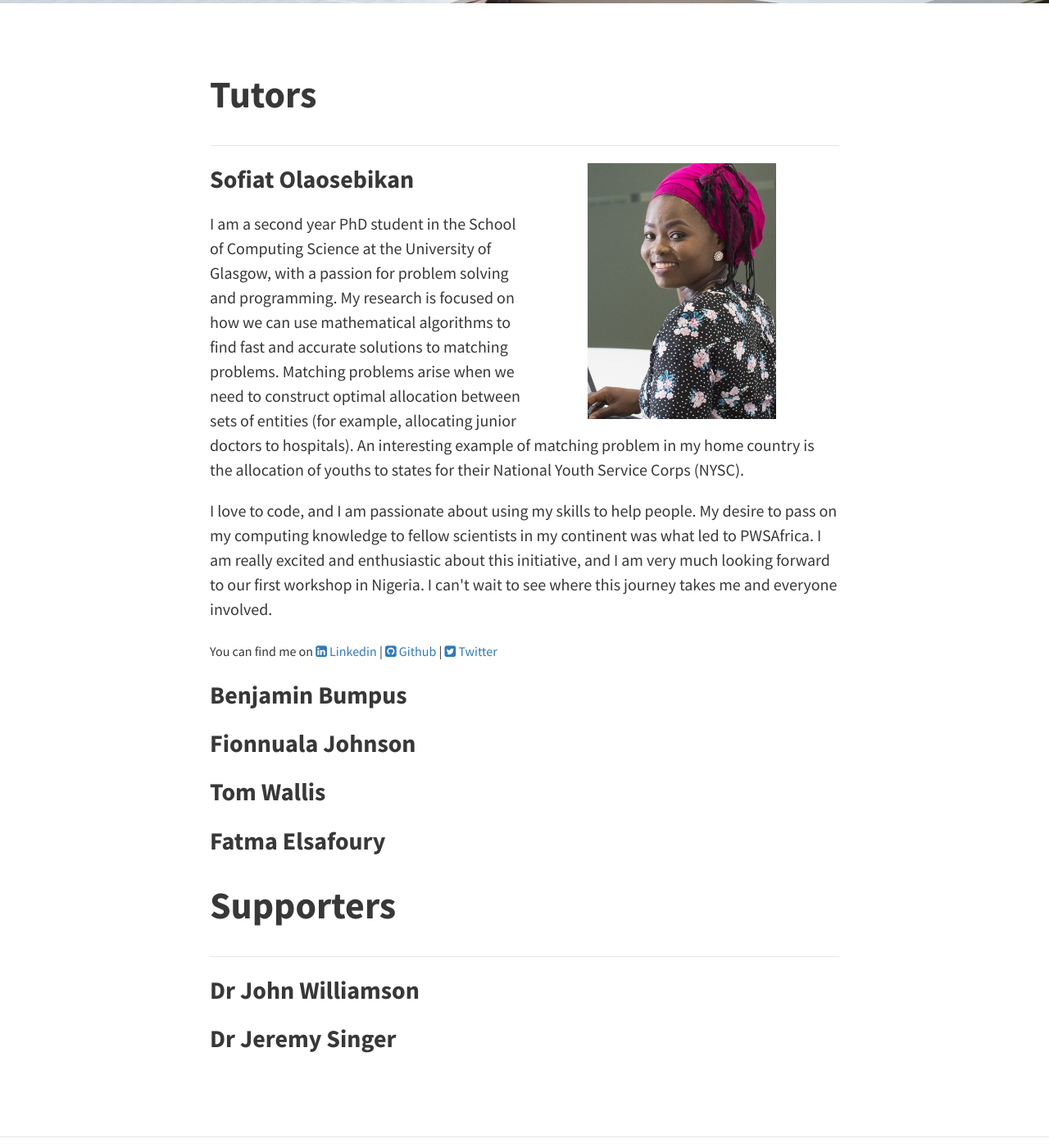
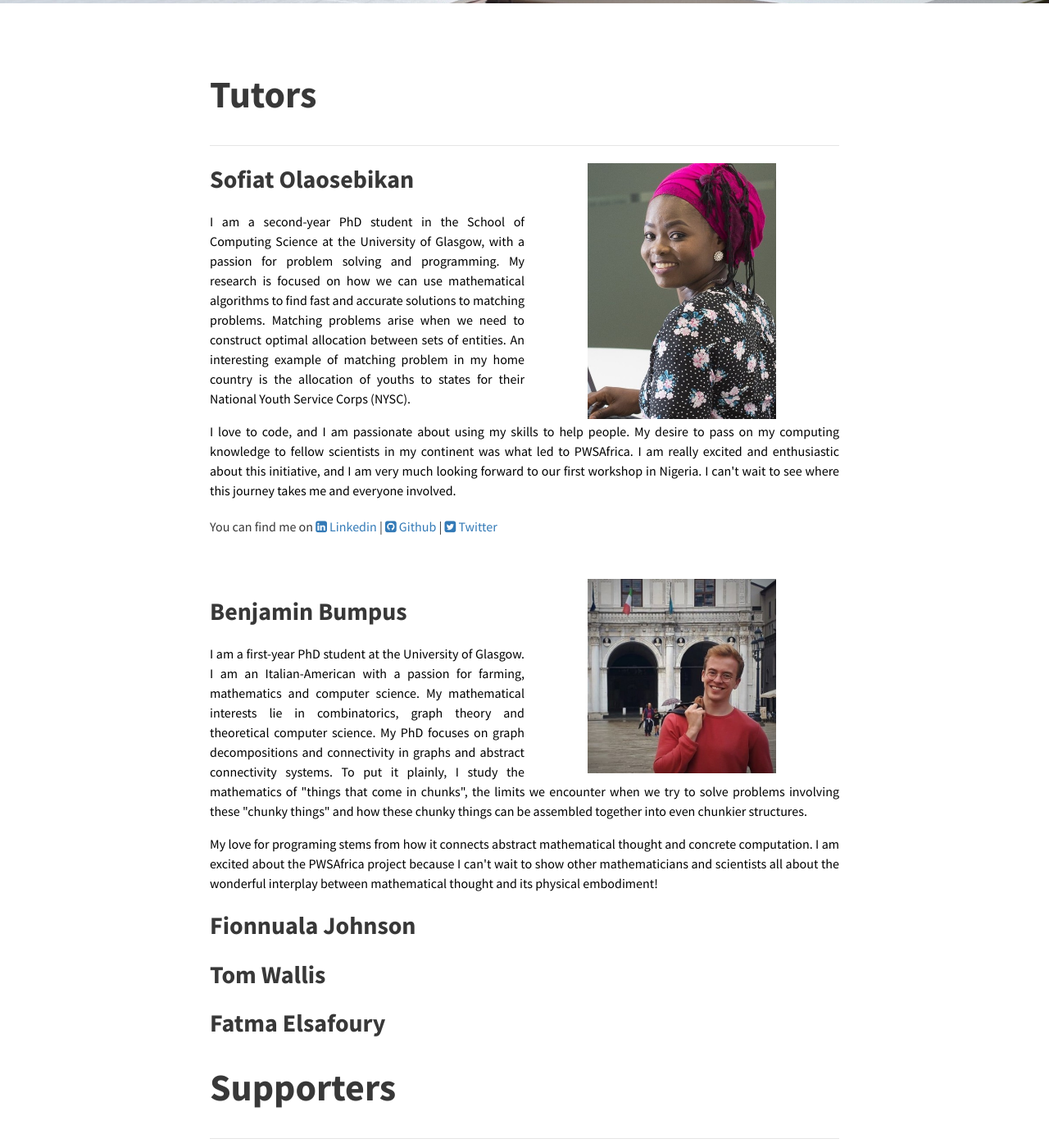
Before and after one commit to pwsafrica/pwsafrica.github.io, a Jekyll site: the page built from pages/3_team.md, in a window 1280 px wide and 1400 px high, scrolled down 515 px. Shown: the whole window at 82% size. Built offline with Jekyll 4.4.1, drawn with Linux system fonts in a browser that asks for light colours.

Commit message:
Update 3_team.md

```diff
--- a/pages/3_team.md
+++ b/pages/3_team.md
@@ -10,17 +10,25 @@ feature-img: "assets/img/pexels/computer2.jpeg"
 # Tutors
 <hr>
 
-<img src="/assets/img/team/sofiat.jpg" alt="Photo of Sofiat" width="50%" height="50%" class="team"/>
+<img src="/assets/img/team/sofiat.jpg" alt="Photo of Sofiat" width="40%" height="40%" class="team"/>
 ###  [Sofiat Olaosebikan](http://www.dcs.gla.ac.uk/~sofiat/)
-<p class="testing"> I am a second year PhD student in the School of Computing Science at the University of Glasgow, with a passion for problem solving and programming. My research is focused on how we can use mathematical algorithms to find fast and accurate solutions to matching problems. Matching problems arise when we need to construct optimal allocation between sets of entities (for example, allocating junior doctors to hospitals). An interesting example of matching problem in my home country is the allocation of youths to states for their National Youth Service Corps (NYSC).</p>
+<p class="bio"> I am a second-year PhD student in the School of Computing Science at the University of Glasgow, with a passion for problem solving and programming. My research is focused on how we can use mathematical algorithms to find fast and accurate solutions to matching problems. Matching problems arise when we need to construct optimal allocation between sets of entities. An interesting example of matching problem in my home country is the allocation of youths to states for their National Youth Service Corps (NYSC).</p>
 
-<p class="testing">
+<p class="bio">
 I love to code, and I am passionate about using my skills to help people. My desire to pass on my computing knowledge to fellow scientists in my continent was what led to PWSAfrica. I am really excited and enthusiastic about this initiative, and I am very much looking forward to our first workshop in Nigeria. I can't wait to see where this journey takes me and everyone involved.
 </p>
 
 <p> <small>You can find me on <a href="https://www.linkedin.com/in/sofiat-olaosebikan-06b57874/"><i class="fa fa-linkedin-square socials"></i> Linkedin </a> | <a href="https://github.com/sofiatolaosebikan"><i class="fa fa-github-square socials"></i> Github </a> | <a href="https://twitter.com/soolaosebikan"><i class="fa fa-twitter-square socials"></i> Twitter </a> </small></p>
 
+<br>
+<img src="/assets/img/team/BMB.jpg" alt="Photo of Benjamin" width="70%" height="70%" class="team"/>
 ### Benjamin Bumpus
+<p class="bio"> I am a first-year PhD student at the University of Glasgow. I am an Italian-American with a passion for
+farming, mathematics and computer science. My mathematical interests lie in combinatorics, graph theory and theoretical computer science. My PhD focuses on graph decompositions and connectivity in graphs and abstract connectivity systems. To put it plainly, I study the mathematics of "things that come in chunks", the limits we encounter when we try to solve problems involving these "chunky things" and how these chunky things can be assembled together into even chunkier structures.</p>
+
+<p class="bio">
+My love for programing stems from how it connects abstract mathematical thought and concrete computation. I am excited about the PWSAfrica project because I can't wait to show other mathematicians and scientists all about the wonderful interplay between mathematical thought and its physical embodiment!
+</p>
 
 ### Fionnuala Johnson
 
@@ -34,17 +42,6 @@ I love to code, and I am passionate about using my skills to help people. My des
 
 
 
-
-
-
-
-
-
-
-
-
-
-
 # Supporters
 <hr>
 
```
